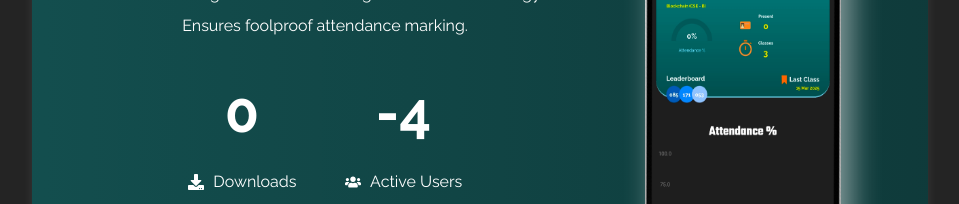
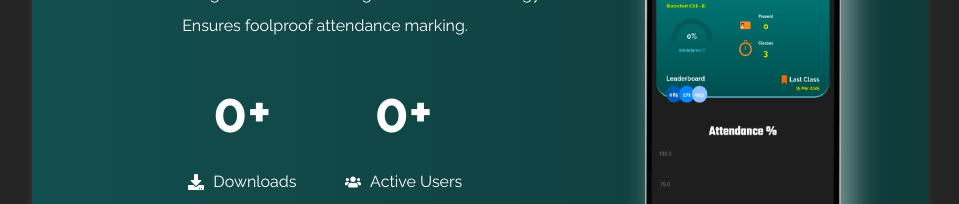
Before and after one commit to Digital-Attendance/digital-attendance-site, a React (Vite) app: page / in a window 1280 px wide. Shown: the part 270-474 px from the top of the page, without its empty margins (160-1119 px from the left). Built offline with nearby package versions, Linux system fonts and the light colour scheme; no server answers.

Commit message:
Update Home.jsx

```diff
--- a/src/pages/Home.jsx
+++ b/src/pages/Home.jsx
@@ -50,14 +50,14 @@ const Home = () => {
           </div>
           <div className="stats">
             <div className="stat-num">
-              <strong>{downloadCount}</strong>
+              <strong>{downloadCount}+</strong>
               <p className="stat-item">
                 <FaDownload />
                 Downloads
               </p>
             </div>
             <div className="stat-num">
-              <strong>{activeUsers-4}</strong>
+              <strong>{activeUsers}+</strong>
               <p className="stat-item">
                 <FaUsers />
                 Active Users
```
